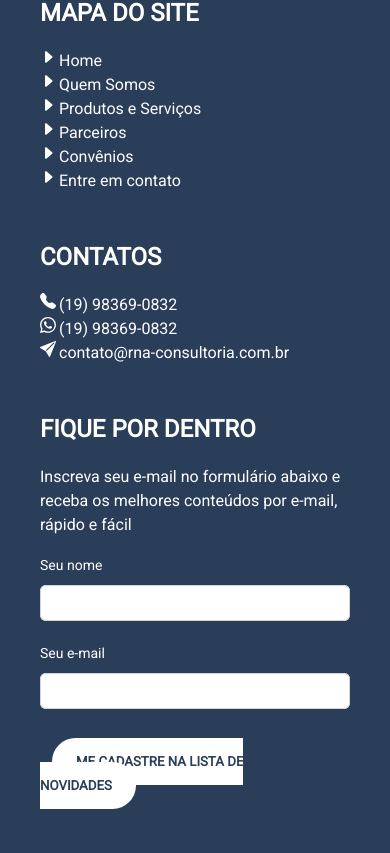
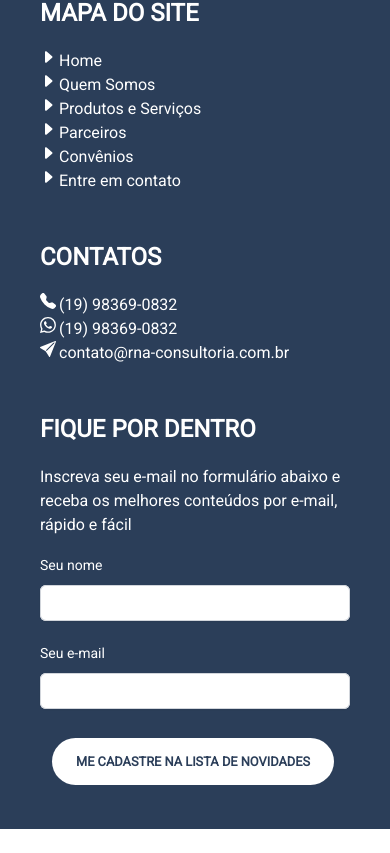
Before and after one commit to rnaconsultoriaemseguros/app, a Next.js app: page / in a window 390 px wide. Shown: the part 5871-6724 px from the top of the page. After the commit the page ends 6700 px from the top, so only its background shows below. Built offline with nearby package versions, Linux system fonts and the light colour scheme.

Commit message:
feat: including footer section

```diff
--- a/app/components/footer.jsx
+++ b/app/components/footer.jsx
@@ -93,7 +93,7 @@ export default function Footer() {
         <div className="mt-10">
           <a
             href="#"
-            className="bg-[#FFFFFF] text-[#2B3E59] hover:transition-all hover:bg-[#A5B9D3] hover:text-[#211C1B] rounded-full mx-3 px-6 py-4 md:text-sm text-[0.830rem] font-bold"
+            className="bg-[#FFFFFF] text-[#2B3E59] hover:transition-all hover:bg-[#A5B9D3] hover:text-[#211C1B] rounded-full mx-3 px-6 py-4 md:text-sm text-[0.800rem] font-bold"
           >
             ME CADASTRE NA LISTA DE NOVIDADES
           </a>
```
